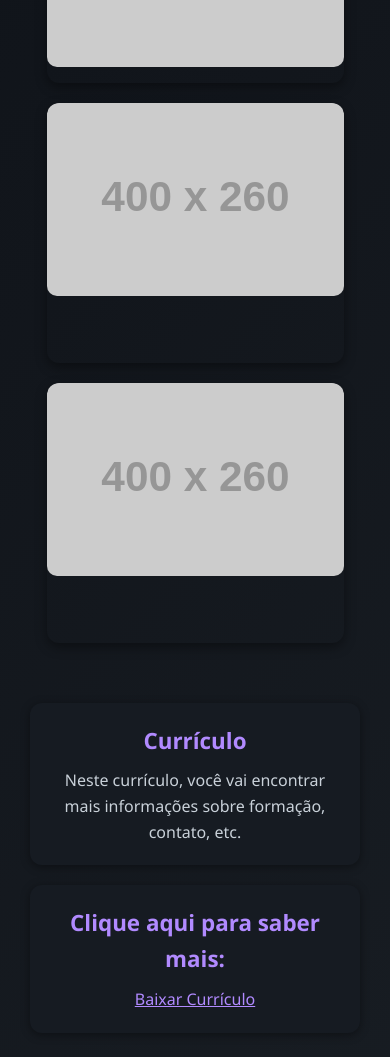
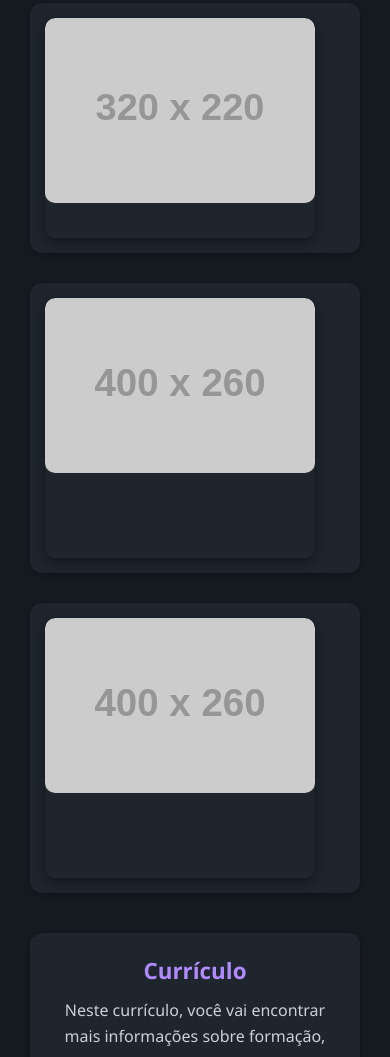
Before and after one commit to Adrianiani/portfolio-web, a plain HTML site: page index.html in a window 390 px wide. Shown: the part 943-2000 px from the top of the page. Drawn offline with Linux system fonts and the light colour scheme; placeholder pictures from the web are drawn by us.

Commit message:
adicionado caixinhas para organizar (ainda faltam imagens e pdf)

```diff
--- a/index.html
+++ b/index.html
@@ -22,9 +22,10 @@
   </header>
 
   <main>
+    <div class="container">
 
-    <section class="section cards">
-
+      <section class="cards-container">
+        <div class="card-box">
           <div class="card pequeno">
             <div class="card-image">
               <img src="https://via.placeholder.com/250x180.png?text=Projeto+1" alt="Projeto 1">
@@ -34,7 +35,9 @@
               </div>
             </div>
           </div>
+        </div>
 
+        <div class="card-box">
           <div class="card pequeno">
             <div class="card-image">
               <img src="https://via.placeholder.com/250x180.png?text=Projeto+2" alt="Projeto 2">
@@ -44,7 +47,9 @@
               </div>
             </div>
           </div>
+        </div>
 
+        <div class="card-box">
           <div class="card medio">
             <div class="card-image">
               <img src="https://via.placeholder.com/320x220.png?text=Projeto+3" alt="Projeto 3">
@@ -54,7 +59,9 @@
               </div>
             </div>
           </div>
+        </div>
 
+        <div class="card-box">
           <div class="card medio">
             <div class="card-image">
               <img src="https://via.placeholder.com/320x220.png?text=Projeto+4" alt="Projeto 4">
@@ -64,7 +71,9 @@
               </div>
             </div>
           </div>
+        </div>
 
+        <div class="card-box">
           <div class="card grande">
             <div class="card-image">
               <img src="https://via.placeholder.com/400x260.png?text=Projeto+5" alt="Projeto 5">
@@ -74,7 +83,9 @@
               </div>
             </div>
           </div>
+        </div>
 
+        <div class="card-box">
           <div class="card grande">
             <div class="card-image">
               <img src="https://via.placeholder.com/400x260.png?text=Projeto+6" alt="Projeto 6">
@@ -84,10 +95,10 @@
               </div>
             </div>
           </div>
-
+        </div>
       </section>
 
-    <section class="section asides">
+      <section class="aside-container">
         <aside class="aside">
           <h3>Currículo</h3>
           <p>Neste currículo, você vai encontrar mais informações sobre formação, contato, etc.</p>
@@ -98,7 +109,7 @@
           <a href="curriculo.pdf" download>Baixar Currículo</a>
         </aside>
       </section>
-
+    </div>
   </main>
 
   <footer class="footer">
--- a/style.css
+++ b/style.css
@@ -14,55 +14,35 @@ body {
   background: linear-gradient(135deg, #0d1117, #12161c, #181d23);
 }
 
-.header {
-  background: linear-gradient(90deg, #0e1428, #1c2340);
-  padding: 20px;
-  display: flex;
-  justify-content: space-between;
-  align-items: center;
-  flex-wrap: wrap;
+.container {
+  background-color: #161b22;
+  margin: 20px auto;
+  padding: 30px;
+  max-width: 1400px;
+  border-radius: 15px;
+  box-shadow: 0 4px 20px rgba(0, 0, 0, 0.3);
 }
 
-.header-left {
+.cards-container {
   display: flex;
-  align-items: center;
-  gap: 15px;
+  flex-wrap: wrap;
+  gap: 30px;
+  justify-content: center;
+  margin-bottom: 40px;
 }
 
-.logo {
-  width: 60px;
-  height: 60px;
-  border-radius: 50%;
-  border: 2px solid #1c2340;
-}
-
-.header h2 {
-  font-size: 1.8rem;
-  color: #fff;
-}
-
-.nav a {
-  margin: 0 10px;
-  text-decoration: none;
-  color: #fff;
-  font-weight: bold;
-}
-
-.cards {
-  display: flex;
-  flex-wrap: wrap;
-  gap: 20px;
-  padding: 30px;
-  justify-content: center;
-  background-color: transparent;
+.card-box {
+  background-color: #1e252d;
+  padding: 15px;
+  border-radius: 12px;
+  box-shadow: 0 2px 8px rgba(0, 0, 0, 0.3);
 }
 
 .card {
   position: relative;
   overflow: hidden;
-  border-radius: 12px;
+  border-radius: 10px;
   box-shadow: 0 4px 12px rgba(0, 0, 0, 0.4);
-  flex-grow: 1;
 }
 
 .card.pequeno {
@@ -103,7 +83,7 @@ body {
   opacity: 0;
   padding: 20px;
   text-align: center;
-  border-radius: 12px;
+  border-radius: 10px;
 }
 
 .card:hover .overlay {
@@ -121,11 +101,10 @@ body {
   font-weight: bold;
 }
 
-.asides {
+.aside-container {
   display: flex;
   flex-wrap: wrap;
   justify-content: center;
-  padding: 30px;
   gap: 20px;
 }
 
@@ -133,7 +112,7 @@ body {
   flex: 1;
   min-width: 280px;
   max-width: 400px;
-  background-color: #161b22;
+  background-color: #1e252d;
   padding: 20px;
   border-radius: 12px;
   box-shadow: 0 2px 10px rgba(0, 0, 0, 0.4);
@@ -153,6 +132,40 @@ body {
 .aside a {
   text-decoration: underline;
   color: #b18aff;
+}
+
+.header {
+  background: linear-gradient(90deg, #0e1428, #1c2340);
+  padding: 20px;
+  display: flex;
+  justify-content: space-between;
+  align-items: center;
+  flex-wrap: wrap;
+}
+
+.header-left {
+  display: flex;
+  align-items: center;
+  gap: 15px;
+}
+
+.logo {
+  width: 60px;
+  height: 60px;
+  border-radius: 50%;
+  border: 2px solid #1c2340;
+}
+
+.header h2 {
+  font-size: 1.8rem;
+  color: #fff;
+}
+
+.nav a {
+  margin: 0 10px;
+  text-decoration: none;
+  color: #fff;
+  font-weight: bold;
 }
 
 .footer {
@@ -200,14 +213,14 @@ body {
 }
 
 @media (max-width: 768px) {
-  .cards {
+  .cards-container {
     flex-direction: column;
     align-items: center;
   }
 
   .header,
   .footer,
-  .asides {
+  .aside-container {
     text-align: center;
     flex-direction: column;
   }
```
Lines whose indentation alone changed are shown as unchanged.
